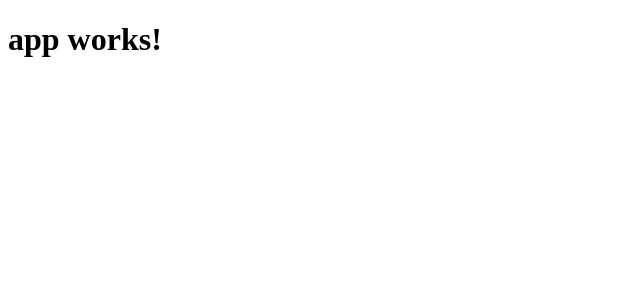
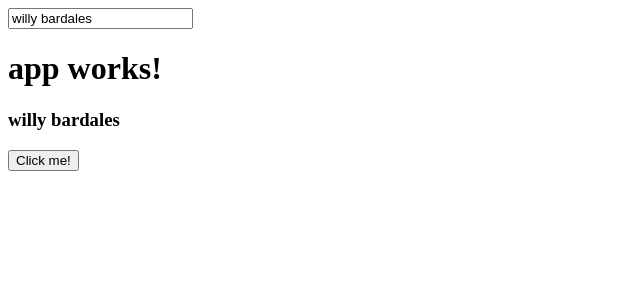
Before and after one commit to crashover/Desarrollo-Web-con-Angular, an Angular app in the folder my-app/: page / in a window 1280 px wide. Shown: the top 300 px of the page, without its empty margins (0-640 px from the left). Built offline with nearby package versions, Linux system fonts and the light colour scheme.

Commit message:
Creando tu primer componente / ng g component mi-componente

```diff
--- a/my-app/src/app/app.component.html
+++ b/my-app/src/app/app.component.html
@@ -1,3 +1,13 @@
+<div>
+<input type="text" [(ngModel)]="name" />
+</div>
+
 <h1>
   {{title}}
 </h1>
+
+<h3>
+  {{name}}
+</h3>
+
+<button (click)="eventoClick()">Click me!</button>
--- a/my-app/src/app/app.component.ts
+++ b/my-app/src/app/app.component.ts
@@ -7,4 +7,12 @@ import { Component } from '@angular/core';
 })
 export class AppComponent {
   title = 'app works!';
+  name = 'willy bardales'
+
+
+eventoClick():void{
+  this.name = this.name.toUpperCase();
+  console.log("ALGUIEN HIZO CLICK");
 }
+
+}
```
